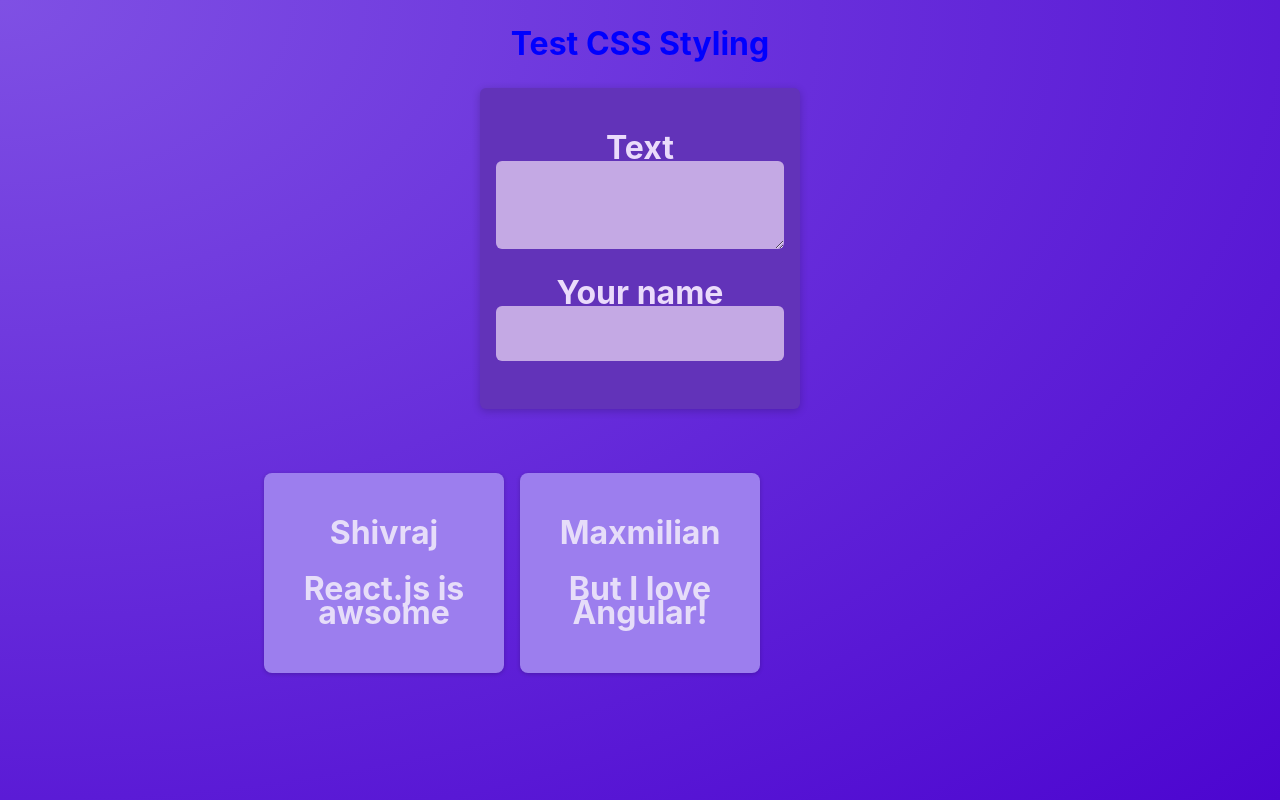
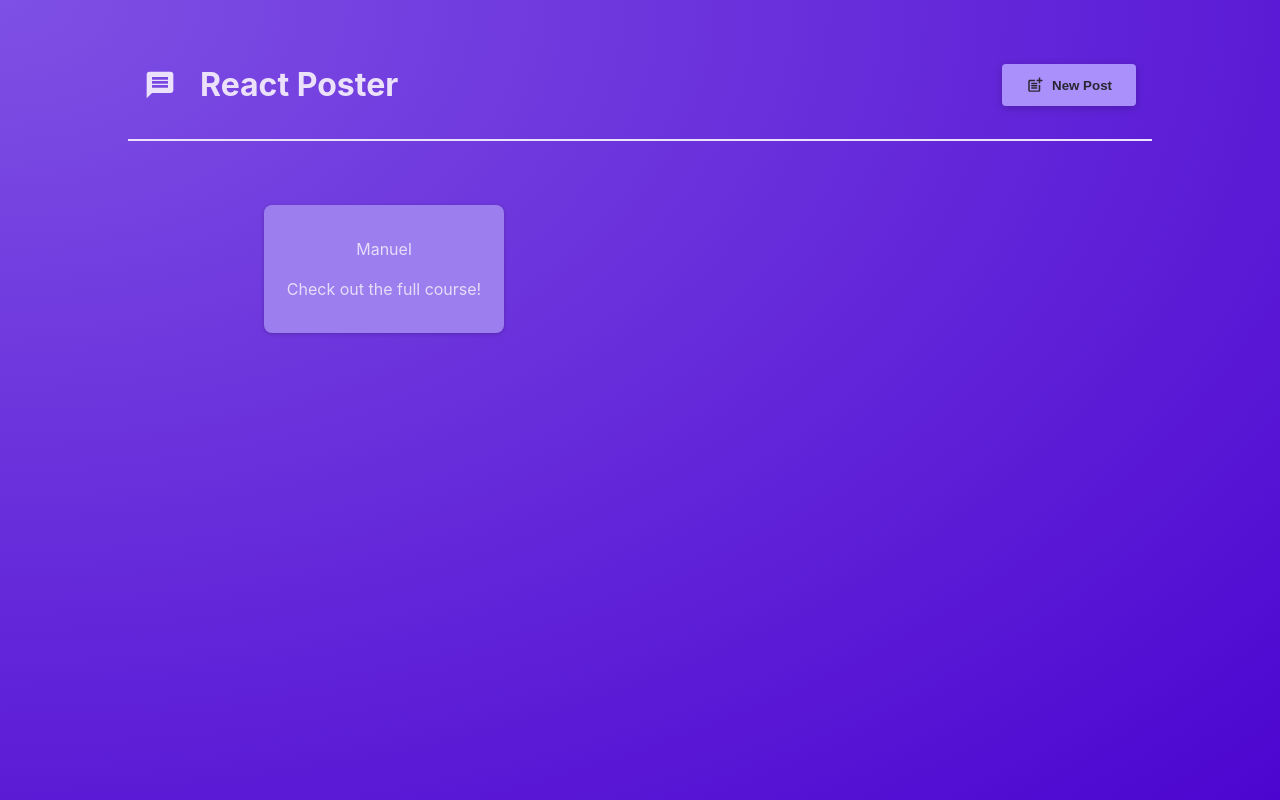
Before and after one commit to shivrajpro/react-refresher-2023, a React (Vite) app: page / in a window 1280 px wide. Built offline with nearby package versions, Linux system fonts and the light colour scheme.

Commit message:
working props and form submission

```diff
--- a/package.json
+++ b/package.json
@@ -11,7 +11,8 @@
   },
   "dependencies": {
     "react": "^18.2.0",
-    "react-dom": "^18.2.0"
+    "react-dom": "^18.2.0",
+    "react-icons": "^4.11.0"
   },
   "devDependencies": {
     "@types/react": "^18.2.15",
--- a/src/App.jsx
+++ b/src/App.jsx
@@ -1,9 +1,23 @@
+import { useState } from "react";
+import MainHeader from "./components/MainHeader";
 import PostsLIst from "./components/PostsList";
 function App() {
-  return <h1>
-    <p style={{color:'blue'}} > Test CSS Styling </p>
-    <PostsLIst />
-  </h1>;
+  const [modalIsVisible, setModalIsVisible] = useState(false);
+
+  function showModalHandler() {
+    setModalIsVisible(true);
+  }
+  function hideModalHandler() {
+    setModalIsVisible(false);
+  }
+
+  return <>
+    <MainHeader onCreatePost={showModalHandler} />
+    <main>
+      <PostsLIst isPosting={modalIsVisible} stopPosting={hideModalHandler} />
+    {/* <p style={{color:'blue'}} > Test CSS Styling </p> */}
+    </main>
+  </>;
 }
 
 export default App;
--- /dev/null
+++ b/src/components/MainHeader.jsx
@@ -0,0 +1,22 @@
+import { MdPostAdd, MdMessage } from 'react-icons/md';
+
+import classes from './MainHeader.module.css';
+
+function MainHeader({ onCreatePost }) {
+  return (
+    <header className={classes.header}>
+      <h1 className={classes.logo}>
+        <MdMessage />
+        React Poster
+      </h1>
+      <p>
+        <button className={classes.button} onClick={onCreatePost}>
+          <MdPostAdd size={18} />
+          New Post
+        </button>
+      </p>
+    </header>
+  );
+}
+
+export default MainHeader;
--- /dev/null
+++ b/src/components/MainHeader.module.css
@@ -0,0 +1,36 @@
+.header {
+  /* padding: 2rem 10%; */
+  margin: 2rem 10%;
+  padding: 1rem;
+  text-align: center;
+  display: flex;
+  justify-content: space-between;
+  align-items: center;
+  border-bottom: 2px solid #ece1fa;
+}
+
+.logo {
+  font-size: 2rem;
+  display: flex;
+  gap: 1.5rem;
+  align-items: center;
+  color: #ece1fa;
+}
+
+.button {
+  display: inline-flex;
+  align-items: center;
+  gap: 0.5rem;
+  padding: 0.75rem 1.5rem;
+  background-color: #a990fb;
+  color: #2a2630;
+  border: none;
+  border-radius: 4px;
+  box-shadow: 0 2px 8px rgba(0, 0, 0, 0.2);
+  cursor: pointer;
+  font-weight: bold;
+}
+
+.button:hover {
+  background-color: #8c6cf7;
+}
--- /dev/null
+++ b/src/components/Modal.jsx
@@ -0,0 +1,14 @@
+import classes from './Modal.module.css'
+
+function Modal({children, onClose}) {
+    return (
+        <>
+            <div className={classes.backdrop} onClick={onClose} />
+            <dialog className={classes.modal} open >
+                {children}
+            </dialog>
+        </>
+    )
+}
+
+export default Modal;
--- /dev/null
+++ b/src/components/Modal.module.css
@@ -0,0 +1,18 @@
+.backdrop {
+  position: fixed;
+  top: 0;
+  left: 0;
+  width: 100%;
+  height: 100vh;
+  background-color: rgba(0, 0, 0, 0.6);
+  z-index: 1;
+}
+
+.modal {
+  border: none;
+  border-radius: 6px;
+  box-shadow: 0 2px 8px rgba(0, 0, 0, 0.2);
+  padding: 0;
+  overflow: hidden;
+  z-index: 1;
+}
--- a/src/components/NewPost.jsx
+++ b/src/components/NewPost.jsx
@@ -1,22 +1,44 @@
 import { useState } from 'react';
+
 import classes from './NewPost.module.css';
 
-function NewPost() {
-    const [enteredBody, setEnteredBody] = useState('');
+function NewPost({ onCancel }) {
+  const [enteredBody, setEnteredBody] = useState('');
+  const [enteredAuthor, setEnteredAuthor] = useState('');
 
-    function changeBodyHandler(evt) {
-        setEnteredBody(evt.target.value);
-    }
+  function bodyChangeHandler(event) {
+    setEnteredBody(event.target.value);
+  }
+
+  function authorChangeHandler(event) {
+    setEnteredAuthor(event.target.value);
+  }
+
+  function submitHandler(event) {
+    event.preventDefault();
+    const postData = {
+      body: enteredBody,
+      author: enteredAuthor
+    };
+    console.log(postData);
+    onCancel();
+  }
 
   return (
-    <form className={classes.form}>
+    <form className={classes.form} onSubmit={submitHandler}>
       <p>
         <label htmlFor="body">Text</label>
-        <textarea id="body" required rows={3} onChange={changeBodyHandler} />
+        <textarea id="body" required rows={3} onChange={bodyChangeHandler} />
       </p>
       <p>
         <label htmlFor="name">Your name</label>
-        <input type="text" id="name" required />
+        <input type="text" id="name" required onChange={authorChangeHandler} />
+      </p>
+      <p className={classes.actions}>
+        <button type="button" onClick={onCancel}>
+          Cancel
+        </button>
+        <button>Submit</button>
       </p>
     </form>
   );
--- a/src/components/PostsList.jsx
+++ b/src/components/PostsList.jsx
@@ -1,17 +1,23 @@
-import NewPost from "./NewPost";
-import Post from "./Post";
-import classes from "./PostsList.module.css"
+import { useState } from 'react';
 
-function PostsLIst(props) {
+import Post from './Post';
+import NewPost from './NewPost';
+import Modal from './Modal';
+import classes from './PostsList.module.css';
+
+function PostsList({ isPosting, onStopPosting }) {
   return (
     <>
-    <NewPost/>
-    <ul className={classes.posts} >
-      <Post author="Shivraj" body="React.js is awsome" />
-      <Post author="Maxmilian" body="But I love Angular!" />
-    </ul>
+      {isPosting && (
+        <Modal onClose={onStopPosting}>
+          <NewPost onCancel={onStopPosting} />
+        </Modal>
+      )}
+      <ul className={classes.posts}>
+        <Post author="Manuel" body="Check out the full course!" />
+      </ul>
     </>
   );
 }
 
-export default PostsLIst;
+export default PostsList;
```
Also changed, not shown: 1 other file (tests, documents, lock files or other folders).
